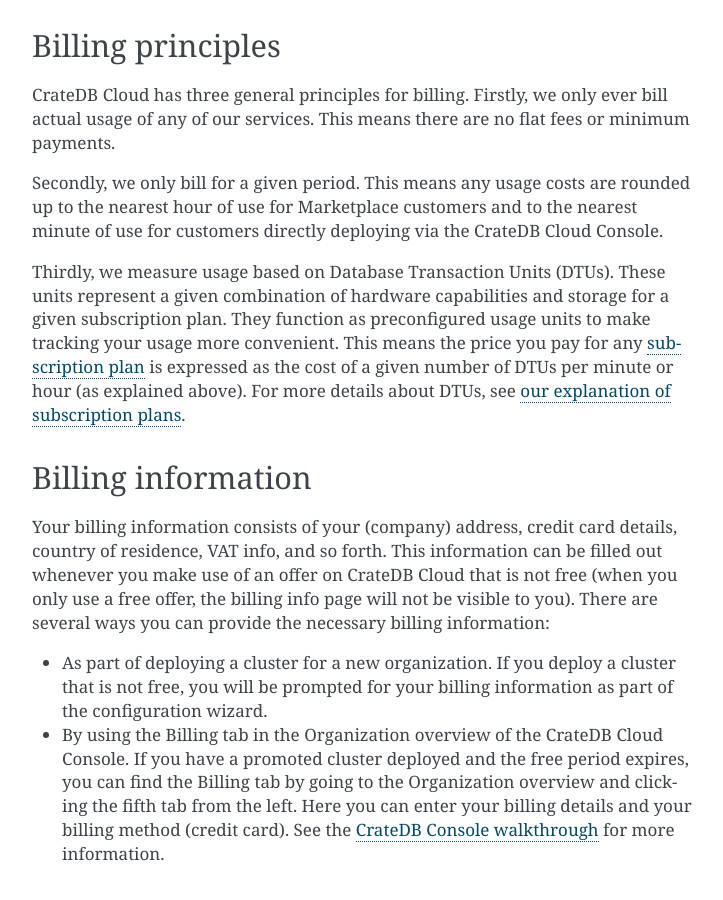
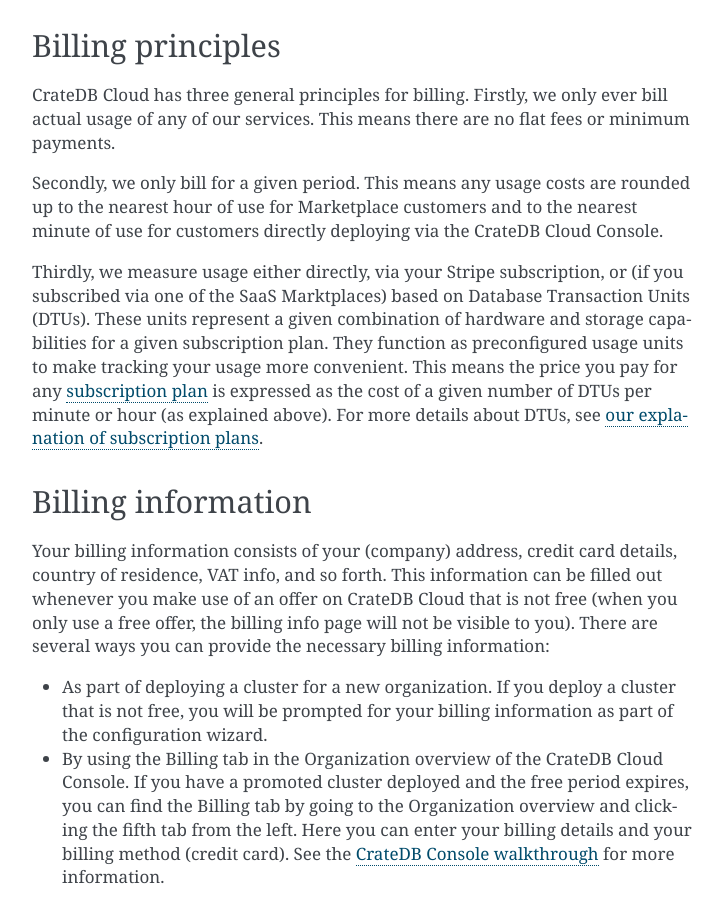
Before and after one commit to crate/cloud-reference, a Sphinx documentation site: the page built from docs/billing.rst, in a window 1280 px wide and 900 px high, scrolled down 925 px. Shown: the whole window, without its empty margins (388-1111 px from the left). Built offline with Sphinx 7.4.7, drawn with Linux system fonts in a browser that asks for light colours.

Commit message:
Update reference: glossary and multiple orgs

```diff
--- a/docs/billing.rst
+++ b/docs/billing.rst
@@ -31,10 +31,12 @@
 nearest minute of use for customers directly deploying via the CrateDB Cloud
 Console.
 
-Thirdly, we measure usage based on Database Transaction Units (DTUs). These
-units represent a given combination of hardware capabilities and storage for a
-given subscription plan. They function as preconfigured usage units to make
-tracking your usage more convenient. This means the price you pay for any
+Thirdly, we measure usage either directly, via your Stripe subscription, or
+(if you subscribed via one of the SaaS Marktplaces) based on Database
+Transaction Units (DTUs). These units represent a given combination of hardware
+and storage capabilities for a given subscription plan. They function as
+preconfigured usage units to make tracking your usage more convenient. This
+means the price you pay for any
 :ref:`subscription plan <gloss-subscription-plan>` is expressed as the cost of
 a given number of DTUs per minute or hour (as explained above). For more
 details about DTUs, see :ref:`our explanation of subscription plans
--- a/docs/overview.rst
+++ b/docs/overview.rst
@@ -77,6 +77,11 @@
 The *Deploy cluster* button in the left panel allows you to directly deploy
 clusters within your subscription. For information on how to do so, refer to
 `our tutorial on direct cluster deployment`_.
+
+If you are a member of multiple organizations, you can find them in a dropdown
+menu at the top right of the Organization Overview. The CrateDB Cloud Console
+is structured on a per-organization basis: all pages and tabs in the Console
+will display values for the organization you select here.
 
 You can access the other tabs by clicking their respective names at the top.
 
```
Also changed, not shown: docs/glossary.rst (+28 -52 lines).
